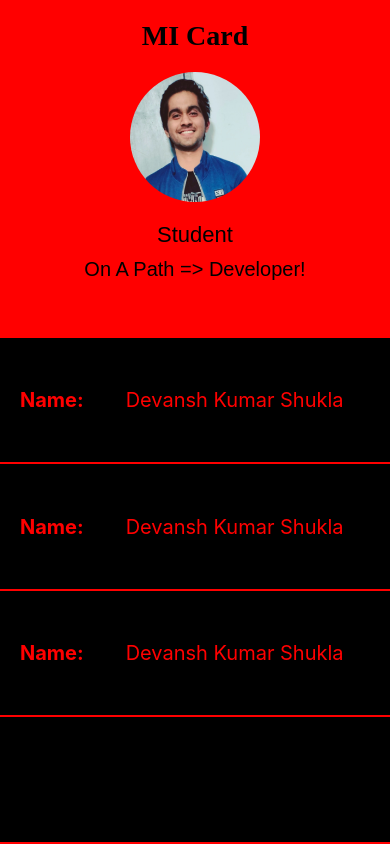
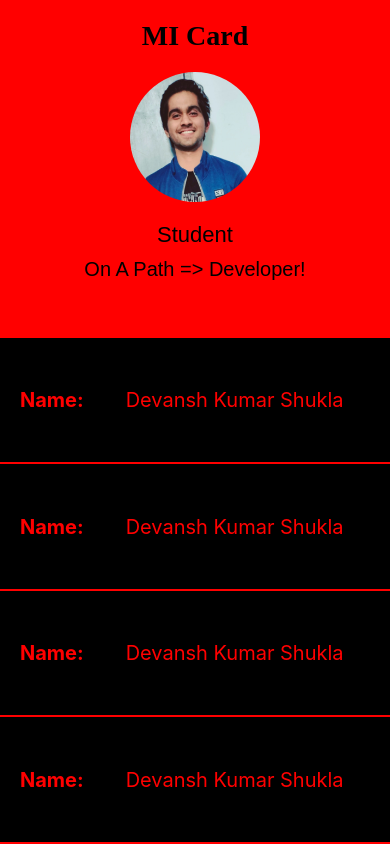
Before and after one commit to D-Coder135/IDCard_App_React-Native, a React Native app: screen / in a window 390 px wide. Built offline with nearby package versions, Linux system fonts and the light colour scheme.

Commit message:
add same Text tags inside another View tag

```diff
--- a/App.js
+++ b/App.js
@@ -26,7 +26,10 @@ export default function App() {
         <Text style = {{color: 'red', flex: 0.8, fontSize: 20, fontWeight: 'bold' }}>Name:</Text>
           <Text style = {{color: 'red', fontSize: 20 }}>Devansh Kumar Shukla</Text>
         </View>
-        <View style = {styles.items}></View>
+        <View style = {styles.items}>
+        <Text style = {{color: 'red', flex: 0.8, fontSize: 20, fontWeight: 'bold' }}>Name:</Text>
+          <Text style = {{color: 'red', fontSize: 20 }}>Devansh Kumar Shukla</Text>
+        </View>
       </View>
     </View>
   );
```
